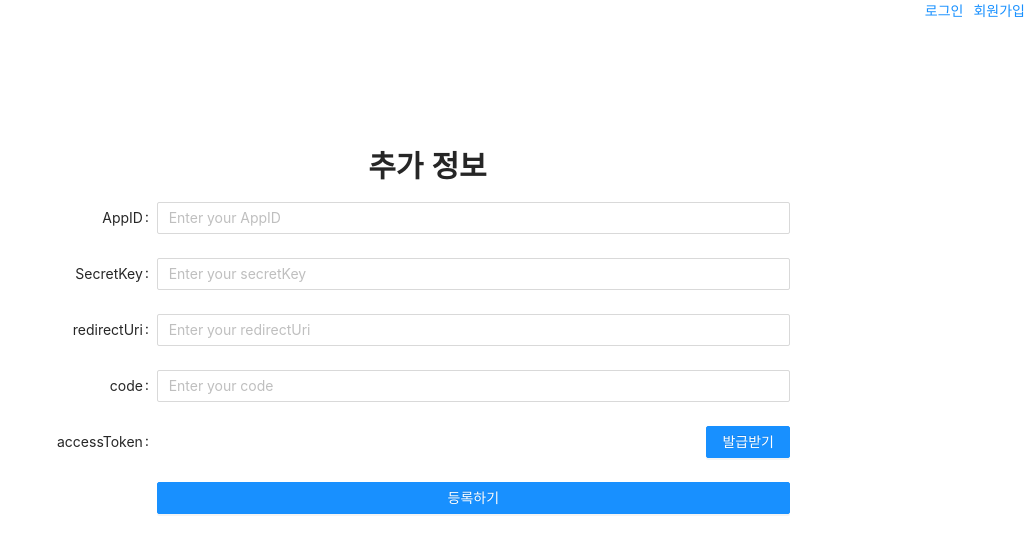
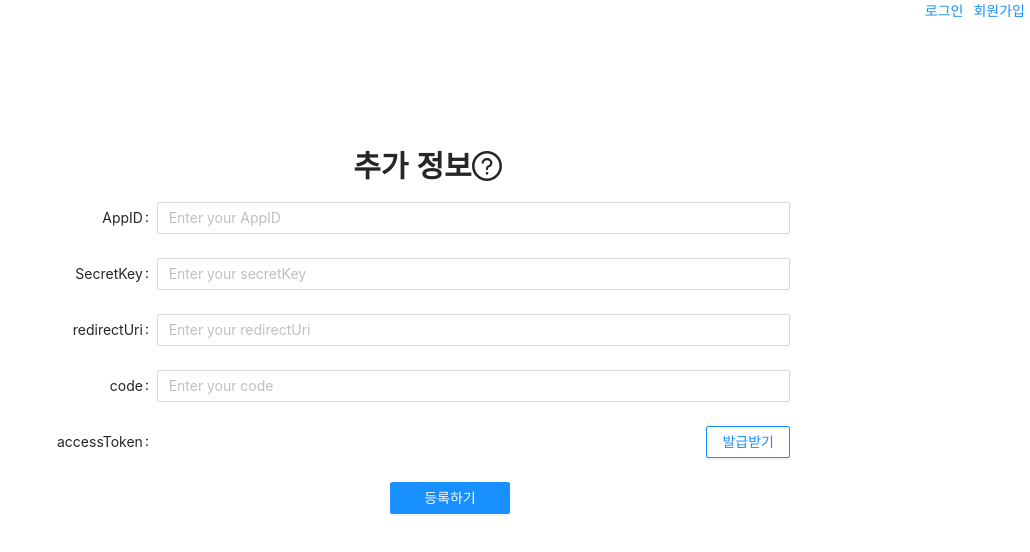
Before and after one commit to rnrn99/tistory_auto-posting_react, a React (Create React App) app in the folder client/: page /addinfo in a window 1280 px wide. Shown: the top 552 px of the page, without its empty margins (250-1280 px from the left). Built offline with nearby package versions, Linux system fonts and the light colour scheme; no server answers.

Commit message:
[ADD] mainpage & add usage(-ing)

```diff
--- a/client/src/App.js
+++ b/client/src/App.js
@@ -5,6 +5,7 @@ import LoginPage from "./component/LoginPage/LoginPage";
 import RegisterPage from "./component/RegisterPage/RegisterPage";
 import UserInfoPage from "./component/UserInfoPage/UserInfoPage";
 import Navbar from "./component/Navbar/Navbar";
+import MainPage from "./component/MainPage/MainPage";
 
 function App() {
   return (
@@ -15,6 +16,7 @@ function App() {
       <div>
         <Switch>
           <Route exact path="/" component={Auth(LoginPage, false)} />
+          <Route exact path="/main" component={Auth(MainPage, true)} />
           <Route exact path="/register" component={Auth(RegisterPage, false)} />
           <Route exact path="/addinfo" component={Auth(UserInfoPage, true)} />
         </Switch>
--- /dev/null
+++ b/client/src/component/MainPage/MainPage.js
@@ -0,0 +1,7 @@
+import React from "react";
+
+function MainPage() {
+  return <div>MainPage</div>;
+}
+
+export default MainPage;
--- a/client/src/component/Navbar/Navbar.js
+++ b/client/src/component/Navbar/Navbar.js
@@ -27,7 +27,12 @@ function Navbar(props) {
       </>
     );
   } else {
-    return <a onClick={logoutHandler}>로그아웃</a>;
+    return (
+      <>
+        <a href="/addinfo">정보 입력하기</a>
+        <a onClick={logoutHandler}>로그아웃</a>
+      </>
+    );
   }
 }
 
--- a/client/src/component/UserInfoPage/UserInfoPage.js
+++ b/client/src/component/UserInfoPage/UserInfoPage.js
@@ -1,7 +1,8 @@
 import React, { useState, useEffect } from "react";
 import axios from "axios";
-import { Form, Input, Button, message, Typography } from "antd";
+import { Form, Input, Button, message, Typography, Popover } from "antd";
 import { useSelector } from "react-redux";
+import { QuestionCircleOutlined } from "@ant-design/icons";
 
 // 기존 data 있으면 불러오게 해야함
 
@@ -90,11 +91,18 @@ function UserInfoPage(props) {
       }
     });
   };
+
+  const content = <div>tistory open api 등록 방법 이미지 첨부할 곳</div>;
+
   return (
     <div className="app">
       <Title level={2} style={{ marginLeft: "75px" }}>
         추가 정보
+        <Popover title="tistory Open API 등록하기" content={content}>
+          <QuestionCircleOutlined />
+        </Popover>
       </Title>
+
       <Form
         onSubmit={handleSubmit}
         style={{ width: "800px" }}
@@ -181,17 +189,18 @@ function UserInfoPage(props) {
           {AccessToken}
           <Button
             type="primary"
+            ghost
             onClick={handleReceive}
             style={{ float: "right" }}
           >
             발급받기
           </Button>
         </Form.Item>
-        <Form.Item wrapperCol={{ span: 24, offset: 5 }}>
+        <Form.Item wrapperCol={{ span: 24, offset: 12 }}>
           <Button
             type="primary"
             htmlType="submit"
-            style={{ minWidth: "100%" }}
+            style={{ minWidth: "30%" }}
             onClick={handleSubmit}
           >
             등록하기
```
